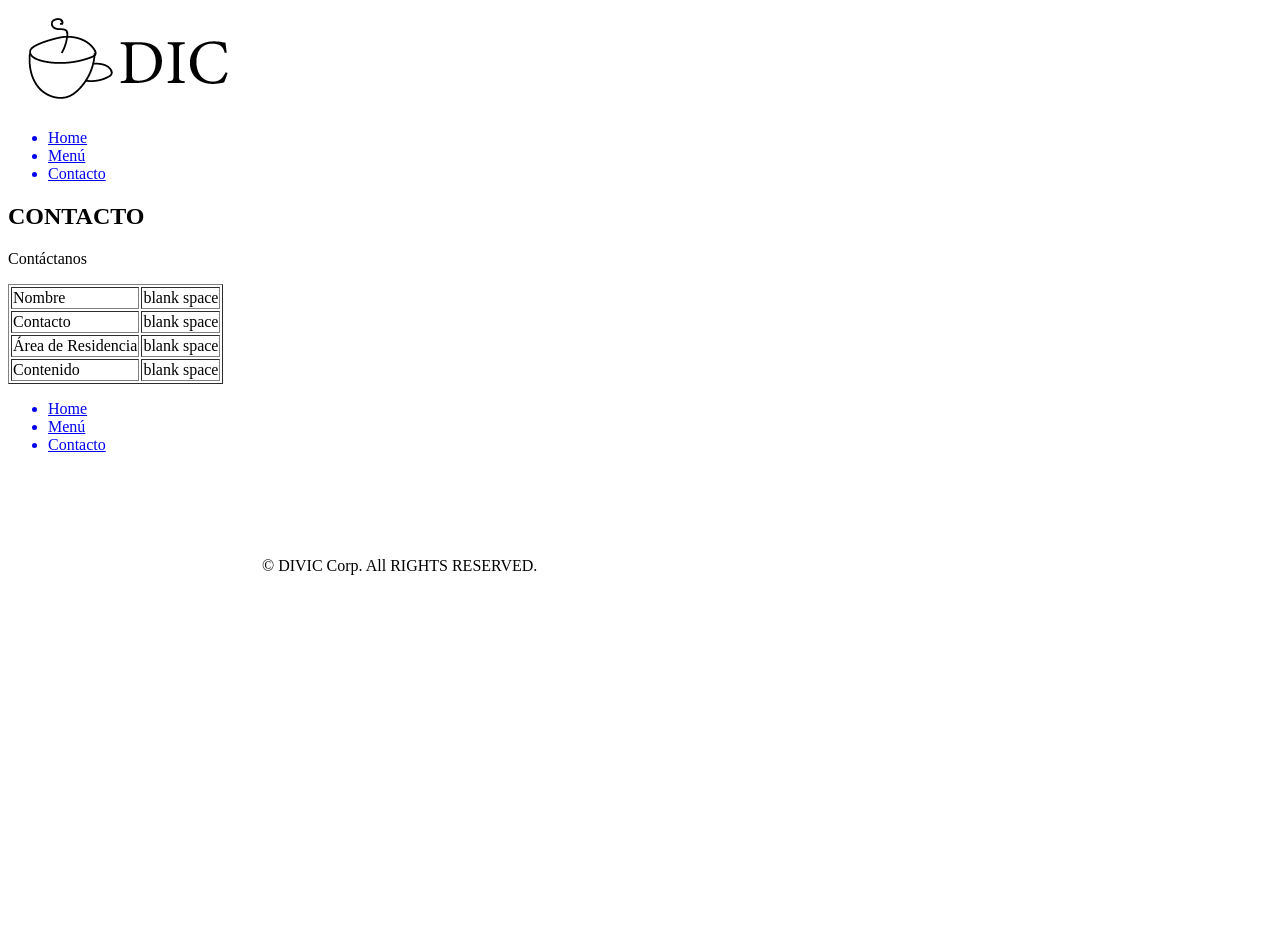
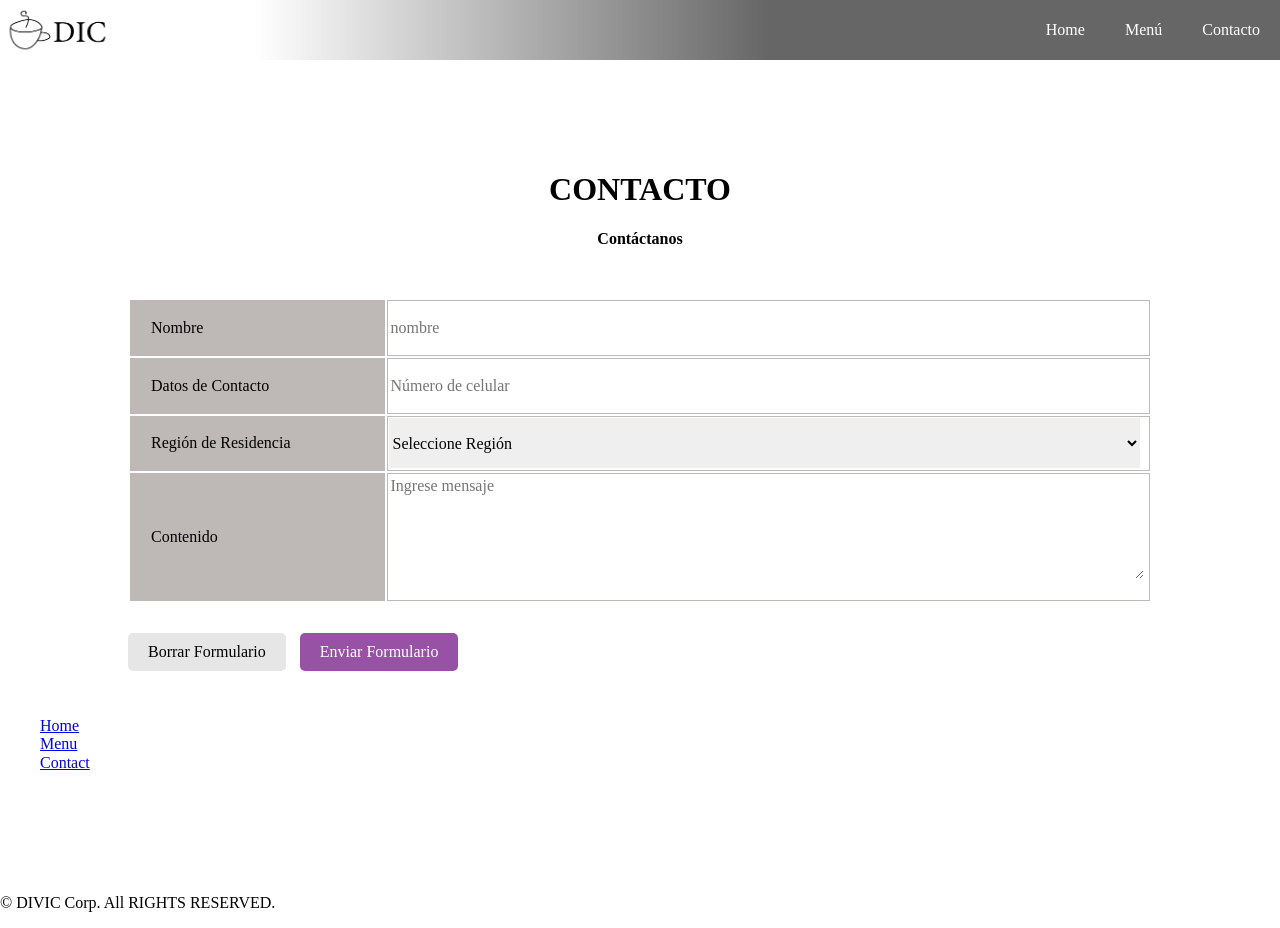
Before and after one commit to AnniaBenitez/DIC_Cafe, a plain HTML site: page contact.html in a window 1280 px wide. Before the commit the page ends 800 px from the top, so only its background shows below. Drawn offline with Linux system fonts and the light colour scheme.

Commit message:
CSS hasta ahora

```diff
--- a/contact.html
+++ b/contact.html
@@ -3,52 +3,85 @@
     <head>
         <meta charset="utf-8">
         <title>DIC Café</title>
+        <link href="css/main.css" rel="stylesheet">
+        <link href="css/normalize.css" rel="stylesheet">
+        <link href="css/contact.css" rel="stylesheet">
+        <link href="https://fonts.googleapis.com/css2?family=Noto+Serif+JP:wght@400;700&display=swap" rel="stylesheet">
     </head>
     <body>
-        <header id="#top">
-            <a href="index.html"><img src="images/sample_logo_k.png"></a>
-            <nav>
-                <ul>
-                    <a href="index.html"><li>Home</li></a>
-                    <a href="menu.html"><li>Menú</li></a>
-                    <a href="contact.html"><li>Contacto</li></a>
+        <header id="#top" class="sub_header">
+            <nav class="header_nav">
+                <a href="index.html" class="logo"><img src="images/sample_logo_k.png"></a>
+                <ul class="global_nav">
+                    <a href="index.html" class="global_nav_item"><li>Home</li></a>
+                    <a href="menu.html" class="global_nav_item"><li>Menú</li></a>
+                    <a href="contact.html" class="global_nav_item"><li>Contacto</li></a>
                 </ul>
             </nav>
         </header>
 
         <section class="section_inner">
+            <div class="section_title">
                 <h1>CONTACTO</h1>
                 <p>Contáctanos</p>
-            <table border="1">
-                <tr>
-                    <td>Nombre</td>
-                    <td>blank space</td>
+            </div>
+
+            <form action="#" method="post">
+                <table class="contact">
+                    <tr class="contact_line">
+                        <td class="contact_sign"><label for="name">Nombre</label></td>
+                        <td class="contact_input"><input type="text" name="name" id="name" placeholder="nombre"></td>
                     </tr>
-                <tr>
-                    <td>Contacto</td>
-                    <td>blank space</td>
+                    <tr class="contact_line">
+                        <td class="contact_sign"><label for="phonenumber">Datos de Contacto</label></td>
+                        <td class="contact_input"><input type="tel" name="phonenumber" id="phonenumber" placeholder="Número de celular"></td>
                     </tr>
-                <tr>
-                    <td>Área de Residencia</td>
-                    <td>blank space</td>
+                    <tr class="contact_line">
+                        <td class="contact_sign"><label for="region">Región de Residencia</label></td>
+                        <td class="contact_input">
+                            <select name="region" id="region">
+                                <option value="0">Seleccione Región</option>
+                                <option value="1">Hokkaido</option>
+                                <option value="2">Tohoku</option>
+                                <option value="3">Kanto</option>
+                                <option value="4">Región Central</option>
+                                <option value="5">Kinki</option>
+                                <option value="6">Chugoku y Shikoku</option>
+                                <option value="7">Kyushu</option>
+                                <option value="8">Otro</option>
+                            </select>
+                        </td>
                     </tr>
-                <tr>
-                    <td>Contenido</td>
-                    <td>blank space</td>
+                    <tr class="contact_line">
+                        <td class="contact_sign"><label for="content">Contenido</label></td>
+                        <td class="contact_input"><textarea name="content" id="content" cols="30" rows="10" placeholder="Ingrese mensaje"></textarea></td>
                     </tr>
                 </table>
+                <button type="reset" class="contact_btn reset_btn">Borrar Formulario</button>
+                <button type="submit" class="contact_btn submit_btn">Enviar Formulario</button>
+            </form>
         </section>
 
         <footer class="footer">
             <nav>
-                <ul>
-                    <a href="index.html"><li>Home</li></a>
-                    <a href="menu.html"><li>Menú</li></a>
-                    <a href="contact.html"><li>Contacto</li></a>
+                <ul class="footer_nav">
+                  <a href="index.html" class="footer_nav_item">
+                    <li>Home</li>
+                  </a>
+                  <a href="menu.html" class="footer_nav_item">
+                    <li>Menu</li>
+                  </a>
+                  <a href="contact.html" class="footer_nav_item">
+                    <li>Contact</li>
+                  </a>
+                  <a href="index.html" class="footer_nav_item">
+                    <li>
+                      <img src="images/sample_logo_w.png" class="footer_logo">
+                    </li>
+                  </a>
                 </ul>
-                <a href="index.html"><img src="images/sample_logo_w.png"></a>
-                <span>&copy; DIVIC Corp. All RIGHTS RESERVED.</span>
               </nav>
+              <p class="footer_right">© DIVIC Corp. All RIGHTS RESERVED.</p>
         </footer>
     </body>
 </html>
--- /dev/null
+++ b/css/contact.css
@@ -0,0 +1,59 @@
+@charset "utf-8";
+
+.sub_header {
+  padding-bottom: 100px;
+}
+
+.contact {
+  width: 100%;
+  margin-bottom: 30px;
+}
+.contact_line {
+  height: 50px;
+  line-height: 50px;
+}
+.contact_sign {
+  width: 25%;
+  background: #beb9b7;
+  border: solid 1px #beb9b7;
+  text-align: left;
+  padding: 0 20px;
+}
+.contact_input {
+  width: 75%;
+  border: solid 1px #beb9b7;
+}
+.contact_content {
+  height: 100px;
+}
+
+.contact_input input, select, textarea {
+  border: none;
+  width: 99%;
+}
+.contact_input input, select {
+  height: 50px;
+}
+.contact_input textarea {
+  height: 100px;
+}
+.contact_btn_area {
+  display: flex;
+  justify-content: center;
+  padding: 20px 0;
+}
+.contact_btn {
+  padding: 10px 20px;
+  border: none;
+  border-radius: 5px;
+}
+.contact_btn + .contact_btn{
+  margin-left: 10px;
+}
+.submit_btn {
+  background: #9852a5;
+  color: #fff;
+}
+.reset_btn {
+  background: #e6e6e6;
+}
--- a/css/main.css
+++ b/css/main.css
@@ -14,6 +14,9 @@
   background: center / cover no-repeat url("../images/sample_key.jpg");
   font-family: 'Noto Serif JP', serif;
   font-weight: bold;
+  display: flex;
+  flex-direction: column;
+  justify-content: center;
 }
 
 .key h1{
@@ -51,15 +54,74 @@ ul li{
 
 .header_nav {
   background: linear-gradient(90deg, #fff 20%, rgba(0,0,0,.6) 60%);
+  display: flex;
+  height: 60px;
+  justify-content: space-between;
+  align-items: stretch;
+  position: fixed;
+  top: 0;
+  width: 100%;
+}
+
+.global_nav{
+  display: flex;
+  /*background:rgba(0,0,0,.6);*/
+  align-items: stretch;
 }
 
 .global_nav_item {
   color: #fff;
   text-decoration: none;
-  display: block;
+  display: flex;
+  align-items: center;
+  padding: 0 20px;
 }
 
 .global_nav_item:hover{
   background-color: #fff;
   color: #42210b;
 }
+
+.logo {
+  width: 120px;
+  display: flex;
+  align-items: center;
+}
+.logo img{
+  width: 100%;
+}
+
+.section_concept{
+  display: flex;
+}
+
+.section_concept p{
+  width: 60%;
+  line-height: normal;
+}
+
+.section_concept img{
+  width: 35%;
+}
+
+.menu_section{
+  background: center / cover no-repeat url("../images/sample_menu_bg.jpg");
+  background-attachment: fixed;
+}
+.menu_panques{
+  display: flex;
+  justify-content: space-around;
+}
+
+.menu_panques li{
+
+  display: flex;
+  background-color: white;
+  box-shadow: #42210b;
+  margin: 10%;
+  width: 49%;
+}
+
+.menu_panques li img{
+  width: 55%;
+}
```
Also changed, not shown: index.html (+25 -12 lines), menu.html (+49 -0 lines). Lines whose indentation alone changed are shown as unchanged.
